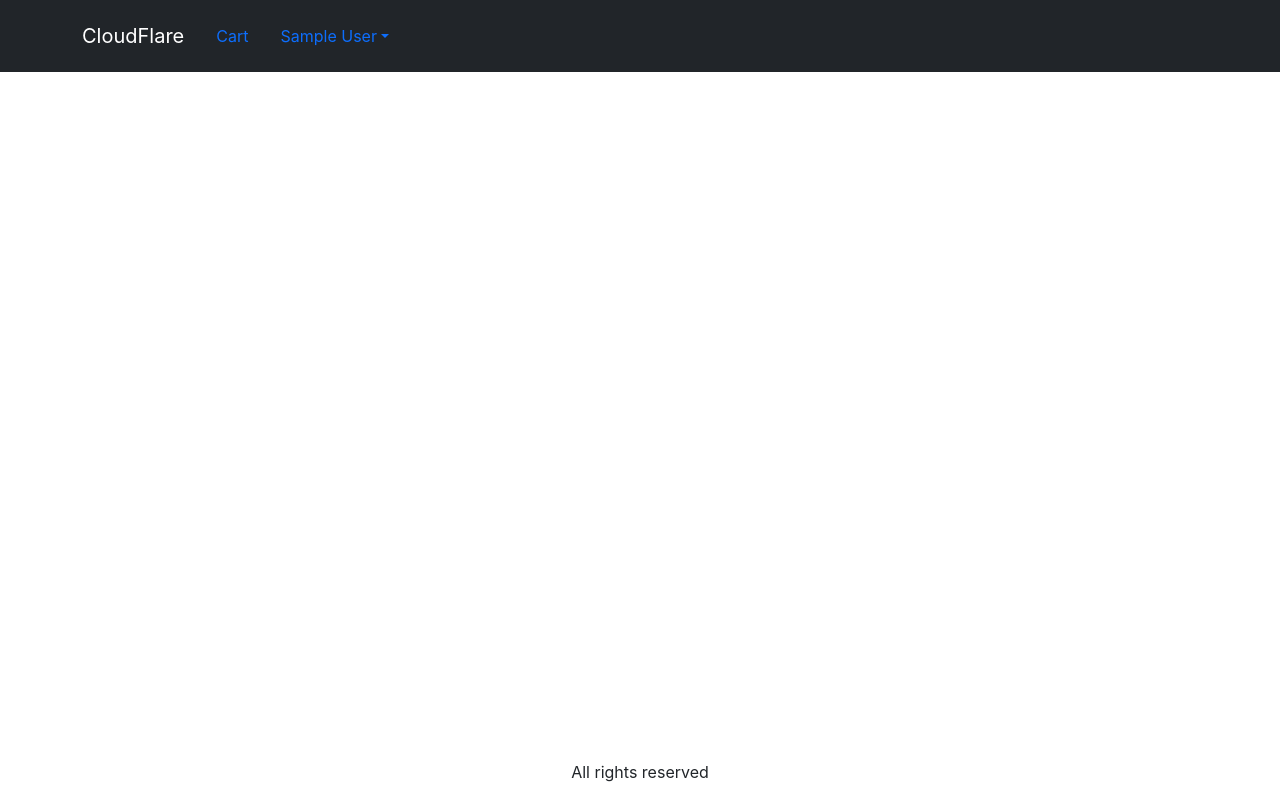
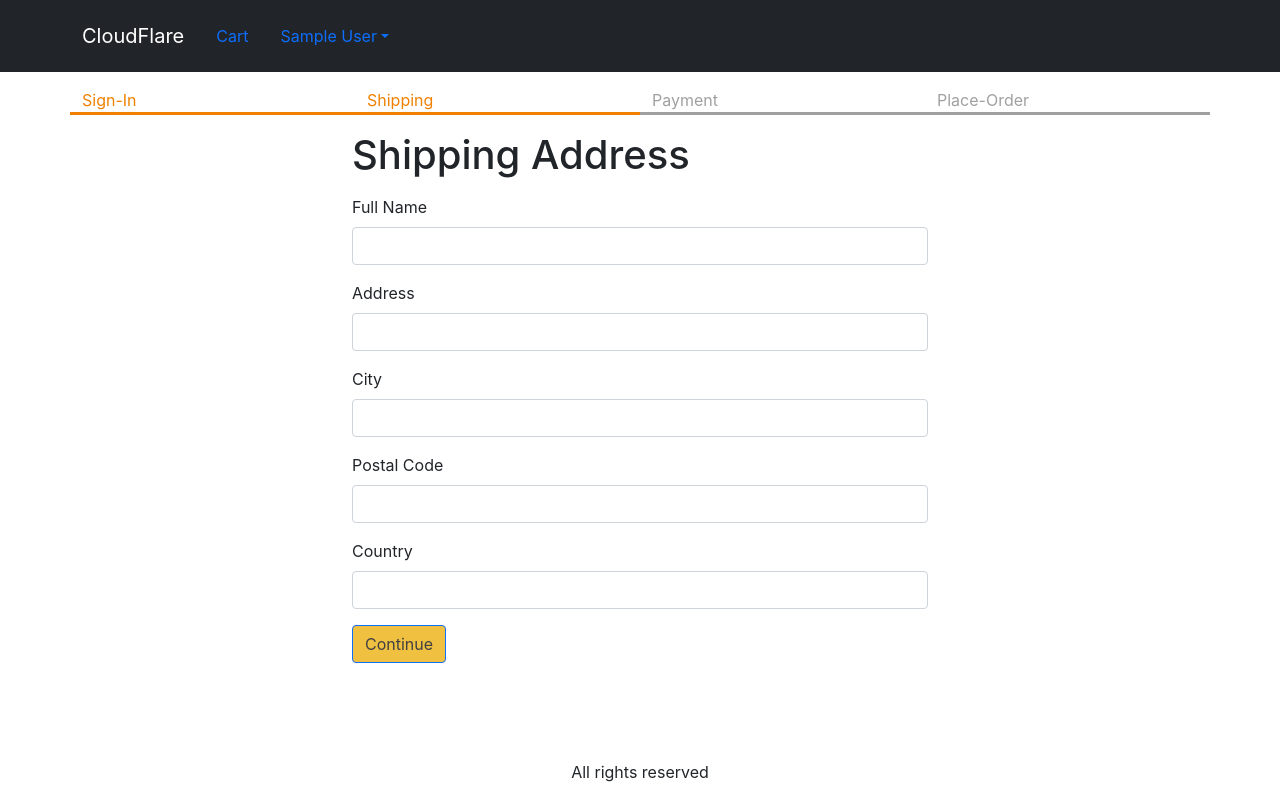
Before and after one commit to Lincoln-developer/Amazon-MERN, a React (Create React App) app in the folder frontend/: page /shipping in a window 1280 px wide. Built offline with nearby package versions, Linux system fonts and the light colour scheme; sample sign-in values are in the browser's storage.

Commit message:
added shippingAddressScreen and checkout steps

```diff
--- a/frontend/src/App.js
+++ b/frontend/src/App.js
@@ -1,5 +1,5 @@
 import { BrowserRouter, Route, Routes, Link } from 'react-router-dom';
-import {ToastContainer} from 'react-toastify';
+import { ToastContainer } from 'react-toastify';
 import 'react-toastify/dist/ReactToastify.css';
 import HomeScreen from './screens/HomeScreen';
 import ProductScreen from './screens/ProductScreen';
@@ -12,6 +12,7 @@
 import CartScreen from './screens/CartScreen';
 import SigninScreen from './screens/SigninScreen';
 import NavDropdown from 'react-bootstrap/NavDropdown';
+import ShippingAddressScreen from './screens/ShippingAddressScreen';
 
 function App() {
   const { state, dispatch: ctxDispatch } = useContext(Store);
@@ -19,6 +20,7 @@
   const signoutHandler = () => {
     ctxDispatch({ type: 'USER_SIGNOUT' });
     localStorage.removeItem('userInfor');
+    localStorage.removeItem('shippingAddress')
   };
   return (
     <BrowserRouter>
@@ -70,6 +72,7 @@
               <Route path="/products/:slug" element={<ProductScreen />} />
               <Route path="/cart" element={<CartScreen />} />
               <Route path="/signin" element={<SigninScreen />} />
+              <Route path="/shipping" element={<ShippingAddressScreen />} />
               <Route path="/" element={<HomeScreen />} />
             </Routes>
           </Container>
--- a/frontend/src/Store.js
+++ b/frontend/src/Store.js
@@ -7,6 +7,9 @@
     ? JSON.parse(localStorage.getItem('userInfor'))
     : null,
   cart: {
+    shippingAddress: localStorage.getItem('shippingAddress')
+      ? JSON.parse(localStorage.getItem('shippingAddress'))
+      : {},
     cartItems: localStorage.getItem('cartItems')
       ? JSON.parse(localStorage.getItem('cartItems'))
       : [],
@@ -37,7 +40,22 @@
     case 'USER_SIGNIN':
       return { ...state, userInfor: action.payload };
     case 'USER_SIGNOUT':
-      return { ...state, userInfor: null };
+      return {
+        ...state,
+        userInfor: null,
+        cart: {
+          cartItems: [],
+          shippingAddress: {},
+        },
+      };
+    case 'SAVE_SHIPPING_ADDRESS':
+      return {
+        ...state,
+        cart: {
+          ...state.cart,
+          shippingAddress: action.payload,
+        },
+      };
     default:
       return state;
   }
--- /dev/null
+++ b/frontend/src/components/CheckoutSteps.js
@@ -0,0 +1,14 @@
+import React from 'react';
+import Col from 'react-bootstrap/Col';
+import Row from 'react-bootstrap/Row';
+
+export default function CheckoutSteps(props) {
+  return (
+    <Row className="checkout-steps">
+      <Col className={props.step1 ? 'active' : ''}>Sign-In</Col>
+      <Col className={props.step2 ? 'active' : ''}>Shipping</Col>
+      <Col className={props.step3 ? 'active' : ''}>Payment</Col>
+      <Col className={props.step4 ? 'active' : ''}>Place-Order</Col>
+    </Row>
+  );
+}
--- a/frontend/src/index.css
+++ b/frontend/src/index.css
@@ -6,22 +6,22 @@
   -webkit-font-smoothing: antialiased;
   -moz-osx-font-smoothing: grayscale;
 }
-main{
+main {
   flex: 1;
 }
-.btn-primary{
+.btn-primary {
   background-color: #f0c040;
   color: #404040;
 }
-.site-container{
-  min-height: 100vh ;
+.site-container {
+  min-height: 100vh;
 }
-.products{
+.products {
   display: flex;
   flex-wrap: wrap;
   justify-content: center;
 }
-.product{
+.product {
   border: 1px #404040 solid;
   margin: 1rem;
 }
@@ -29,18 +29,26 @@
   width: 100%;
   max-width: 400px;
 }
-.product-infor{
+.product-infor {
   padding: 1rem;
 }
-.rating span{
-  color:#ffc000
+.rating span {
+  color: #ffc000;
 }
-.img-large{
-  max-width:100%
+.img-large {
+  max-width: 100%;
 }
-.img-thumbnail{
+.img-thumbnail {
   height: 80px;
 }
-.small-container{
+.small-container {
   max-width: 600px;
 }
+.checkout-steps > div {
+  border-bottom: 0.2rem solid #a0a0a0;
+  color: #a0a0a0;
+}
+.checkout-steps > div.active {
+  border-bottom: 0.2rem solid #f08000;
+  color: #f08000;
+}
--- /dev/null
+++ b/frontend/src/screens/ShippingAddressScreen.js
@@ -0,0 +1,110 @@
+import React, { useContext, useEffect } from 'react';
+import { Helmet } from 'react-helmet-async';
+import Form from 'react-bootstrap/Form';
+import { useState } from 'react';
+import Button from 'react-bootstrap/Button';
+import { useNavigate } from 'react-router-dom';
+import { Store } from '../Store';
+import CheckoutSteps from '../components/CheckoutSteps';
+export default function ShippingAddressScreen() {
+  const { state, dispatch: ctxDispatch } = useContext(Store);
+  const {
+    userInfor,
+    cart: { shippingAddress },
+  } = state;
+  const navigate = useNavigate();
+  const [fullName, setFullName] = useState(shippingAddress.fullName || '');
+  const [address, setAddress] = useState(shippingAddress.address || '');
+  const [city, setCity] = useState(shippingAddress.city || '');
+  const [postalCode, setPostalCode] = useState(
+    shippingAddress.postalCode || ''
+  );
+  useEffect(() => {
+    if (!userInfor) {
+      navigate('/signin?redirect=/shipping');
+    }
+  }, [userInfor, navigate]);
+  const [country, setCountry] = useState(shippingAddress.country || '');
+  const submitHandler = (e) => {
+    e.preventDefault();
+    ctxDispatch({
+      type: 'SAVE_SHIPPING_ADDRESS',
+      payload: {
+        fullName,
+        address,
+        city,
+        postalCode,
+        country,
+      },
+    });
+    localStorage.setItem(
+      'shippingAddress',
+      JSON.stringify({
+        fullName,
+        address,
+        city,
+        postalCode,
+        country,
+      })
+    );
+    navigate('/payment');
+  };
+  return (
+    <div>
+      <Helmet>
+        <title>shipping Address</title>
+      </Helmet>
+      <CheckoutSteps step1 step2></CheckoutSteps>
+      <div className="container small-container">
+        <h1 className="my-3">Shipping Address</h1>
+        <Form onSubmit={submitHandler}>
+          <Form.Group className="mb-3" controlId="fullName">
+            <Form.Label>Full Name</Form.Label>
+            <Form.Control
+              value={fullName}
+              onChange={(e) => setFullName(e.target.value)}
+              required
+            />
+          </Form.Group>
+          <Form.Group className="mb-3" controlId="address">
+            <Form.Label>Address</Form.Label>
+            <Form.Control
+              value={address}
+              onChange={(e) => setAddress(e.target.value)}
+              required
+            />
+          </Form.Group>
+          <Form.Group className="mb-3" controlId="city">
+            <Form.Label>City</Form.Label>
+            <Form.Control
+              value={city}
+              onChange={(e) => setCity(e.target.value)}
+              required
+            />
+          </Form.Group>
+          <Form.Group className="mb-3" controlId="postalCode">
+            <Form.Label>Postal Code</Form.Label>
+            <Form.Control
+              value={postalCode}
+              onChange={(e) => setPostalCode(e.target.value)}
+              required
+            />
+          </Form.Group>
+          <Form.Group className="mb-3" controlId="country">
+            <Form.Label>Country</Form.Label>
+            <Form.Control
+              value={country}
+              onChange={(e) => setCountry(e.target.value)}
+              required
+            />
+          </Form.Group>
+          <div className="mb-3">
+            <Button variant="primary" type="submit">
+              Continue
+            </Button>
+          </div>
+        </Form>
+      </div>
+    </div>
+  );
+}
```
